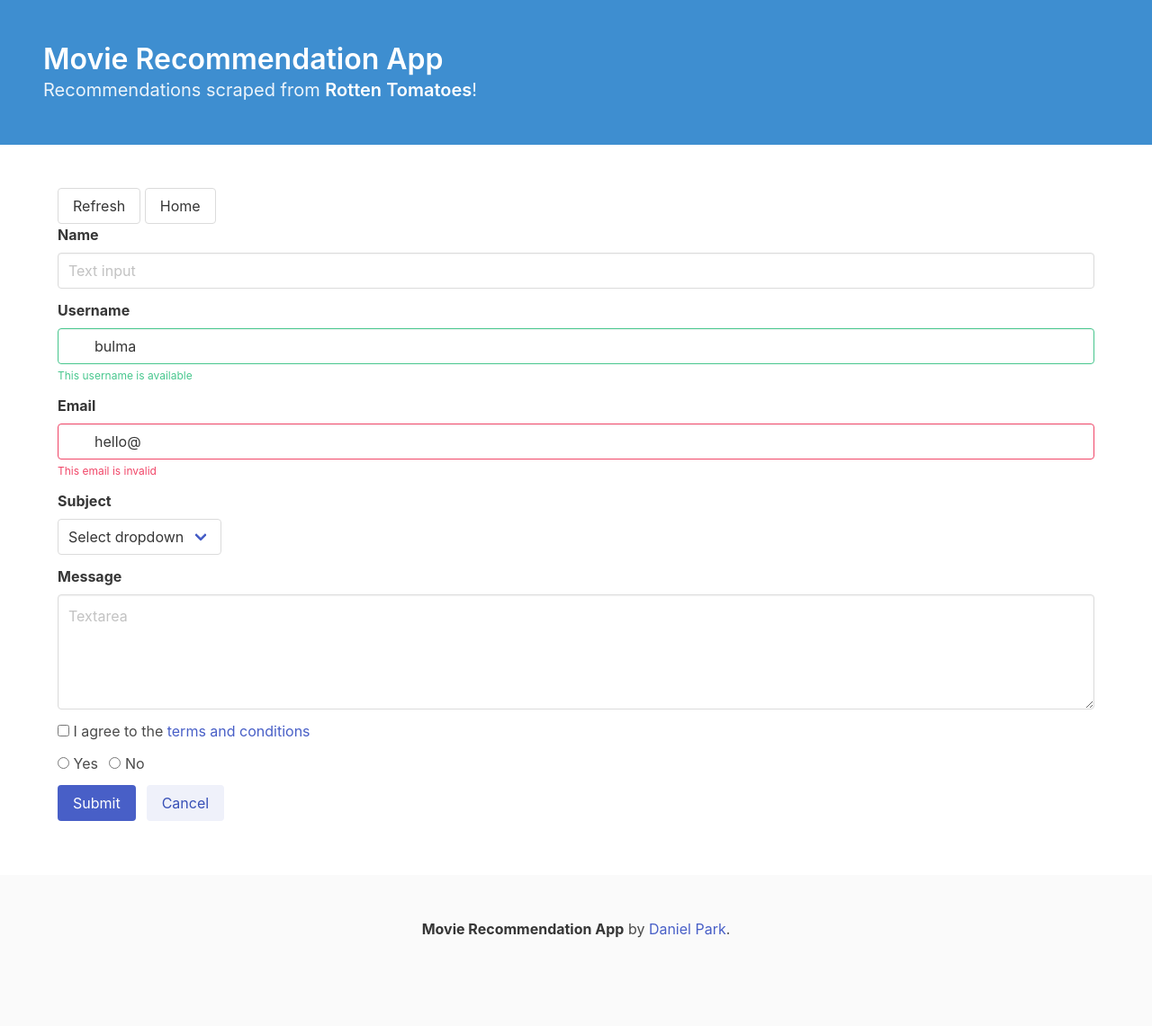
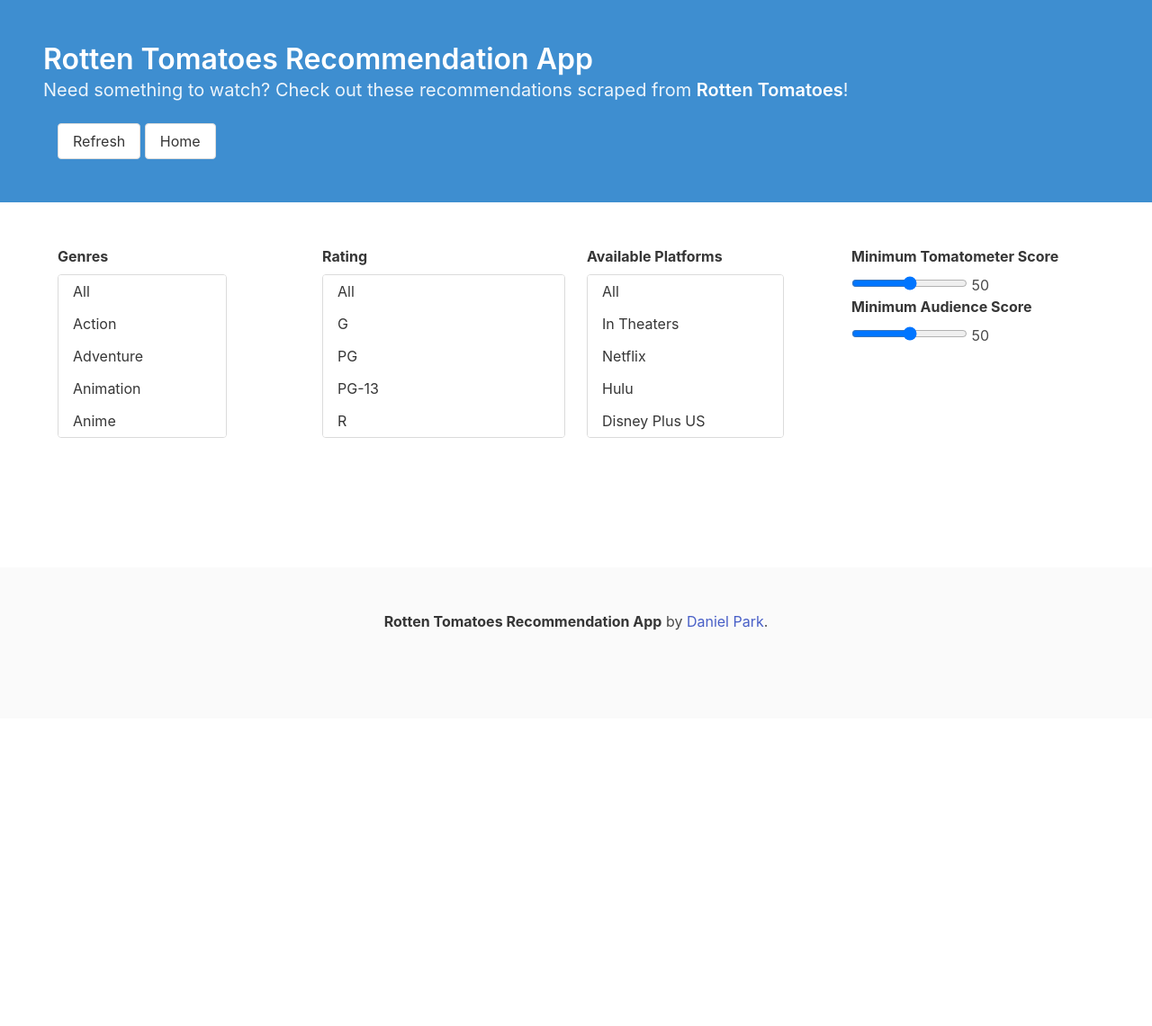
Before and after one commit to Danielpark1239/Movie_Recommendation_App, a Flask app: template templates/movies.html in a window 1280 px wide. Shown: the whole page at 90% size. After the commit the page ends 701 px from the top, so only its background shows below. Run offline with Flask 2, Linux system fonts and the light colour scheme; the template is opened without the code that fills it, so the values that code supplies are empty.

Commit message:
Setting up the form

```diff
--- a/templates/movies.html
+++ b/templates/movies.html
@@ -3,7 +3,7 @@
   <head>
     <meta charset="utf-8" />
     <meta name="viewport" content="width=device-width, initial-scale=1" />
-    <title>Movie Recommendation App</title>
+    <title>Rotten Tomatoes Recommendation App</title>
     <link
       rel="stylesheet"
       href="https://cdn.jsdelivr.net/npm/bulma@0.9.4/css/bulma.min.css"
@@ -12,117 +12,166 @@
 
   <section class="hero is-info">
     <div class="hero-body">
-      <p class="title">Movie Recommendation App</p>
+      <p class="title">Rotten Tomatoes Recommendation App</p>
       <p class="subtitle">
-        Recommendations scraped from <strong>Rotten Tomatoes</strong>!
+        Need something to watch? Check out these recommendations scraped from
+        <strong>Rotten Tomatoes</strong>!
       </p>
+
+      <div class="container">
+        <button class="button" onClick="window.location.reload()">
+          Refresh
+        </button>
+
+        <a class="button" href="/"> Home </a>
+      </div>
     </div>
   </section>
 
   <body>
     <section class="section">
       <div class="container">
-        <button class="button" onClick="window.location.reload()">
-          Refresh
-        </button>
-
-        <a class="button" href="/"> Home </a>
-
+        <div class="columns">
+          <div class="column">
             <div class="field">
-          <label class="label">Name</label>
               <div class="control">
-            <input class="input" type="text" placeholder="Text input" />
-          </div>
-        </div>
-
-        <div class="field">
-          <label class="label">Username</label>
-          <div class="control has-icons-left has-icons-right">
-            <input
-              class="input is-success"
-              type="text"
-              placeholder="Text input"
-              value="bulma"
-            />
-            <span class="icon is-small is-left">
-              <i class="fas fa-user"></i>
-            </span>
-            <span class="icon is-small is-right">
-              <i class="fas fa-check"></i>
-            </span>
-          </div>
-          <p class="help is-success">This username is available</p>
-        </div>
-
-        <div class="field">
-          <label class="label">Email</label>
-          <div class="control has-icons-left has-icons-right">
-            <input
-              class="input is-danger"
-              type="email"
-              placeholder="Email input"
-              value="hello@"
-            />
-            <span class="icon is-small is-left">
-              <i class="fas fa-envelope"></i>
-            </span>
-            <span class="icon is-small is-right">
-              <i class="fas fa-exclamation-triangle"></i>
-            </span>
-          </div>
-          <p class="help is-danger">This email is invalid</p>
-        </div>
-
-        <div class="field">
-          <label class="label">Subject</label>
-          <div class="control">
-            <div class="select">
-              <select>
-                <option>Select dropdown</option>
-                <option>With options</option>
+                <label class="label">Genres</label>
+                <div class="select is-multiple">
+                  <select multiple size="5">
+                    <option value="All">All</option>
+                    <option value="Action">Action</option>
+                    <option value="Adventure">Adventure</option>
+                    <option value="Animation">Animation</option>
+                    <option value="Anime">Anime</option>
+                    <option value="Biography">Biography</option>
+                    <option value="Comedy">Comedy</option>
+                    <option value="Crime">Crime</option>
+                    <option value="Documentary">Documentary</option>
+                    <option value="Drama">Drama</option>
+                    <option value="Faith&Spirituality">
+                      Faith and Spirituality
+                    </option>
+                    <option value="Fantasy">Fantasy</option>
+                    <option value="Foreign">Foreign</option>
+                    <option value="GameShow">Game Show</option>
+                    <option value="LGBTQ">LGBTQ</option>
+                    <option value="Health&Wellness">Health and Wellness</option>
+                    <option value="History">History</option>
+                    <option value="Horror">Horror</option>
+                    <option value="House&Garden">House and Garden</option>
+                    <option value="Independent">Independent</option>
+                    <option value="Kids&Family">Kids and Family</option>
+                    <option value="Music">Music</option>
+                    <option value="Musical">Musical</option>
+                    <option value="Mystery&Thriller">
+                      Mystery and Thriller
+                    </option>
+                    <option value="Nature">Nature</option>
+                    <option value="News">News</option>
+                    <option value="Other">Other</option>
+                    <option value="Reality">Reality</option>
+                    <option value="SciFi">Sci-fi</option>
+                    <option value="Short">Short</option>
+                    <option value="Soap">Soap</option>
+                    <option value="SpecialInterest">Special Interest</option>
+                    <option value="Sports&Fitness">Sports and Fitness</option>
+                    <option value="StandUp">Stand Up</option>
+                    <option value="TalkShow">Talk Show</option>
+                    <option value="Travel">Travel</option>
+                    <option value="Variety">Variety</option>
+                    <option value="War">War</option>
+                    <option value="Western">Western</option>
                   </select>
                 </div>
               </div>
             </div>
+          </div>
 
+          <div class="column">
             <div class="field">
-          <label class="label">Message</label>
               <div class="control">
-            <textarea class="textarea" placeholder="Textarea"></textarea>
+                <label class="label">Rating</label>
+                <div class="select is-multiple is-fullwidth">
+                  <select multiple size="5">
+                    <option value="All">All</option>
+                    <option value="G">G</option>
+                    <option value="PG">PG</option>
+                    <option value="PG-13">PG-13</option>
+                    <option value="R">R</option>
+                    <option value="NC-17">NC-17</option>
+                    <option value="NotRated">Not Rated</option>
+                    <option value="Unrated">Unrated</option>
+                  </select>
+                </div>
+              </div>
             </div>
           </div>
 
+          <div class="column">
             <div class="field">
               <div class="control">
-            <label class="checkbox">
-              <input type="checkbox" />
-              I agree to the <a href="#">terms and conditions</a>
-            </label>
+                <label class="label">Available Platforms</label>
+                <div class="select is-multiple">
+                  <select multiple size="5">
+                    <option value="All">All</option>
+                    <option value="InTheaters">In Theaters</option>
+                    <option value="Netflix">Netflix</option>
+                    <option value="Hulu">Hulu</option>
+                    <option value="disney-plus-us">Disney Plus US</option>
+                    <option value="Amazon-Prime-Video-us">
+                      Amazon Prime Video US
+                    </option>
+                    <option value="Showtimes">Showtimes</option>
+                    <option value="hbo-max">HBO Max</option>
+                    <option value="AppleTV">Apple TV</option>
+                    <option value="Itunes">Itunes</option>
+                    <option value="Vudu">Vudu</option>
+                    <option value="paramount-plus-us">Paramount Plus US</option>
+                    <option value="Peacock">Peacock</option>
+                  </select>
+                </div>
+              </div>
             </div>
           </div>
 
+          <div class="column">
             <div class="field">
               <div class="control">
-            <label class="radio">
-              <input type="radio" name="question" />
-              Yes
-            </label>
-            <label class="radio">
-              <input type="radio" name="question" />
-              No
-            </label>
+                <label class="label">Minimum Tomatometer Score</label>
+                <form oninput="result.value=parseInt(tomatometerSlider.value)">
+                  <input
+                    id="tomatometerSlider"
+                    class="slider has-output is-fullwidth"
+                    min="0"
+                    max="100"
+                    value="50"
+                    step="1"
+                    type="range"
+                  />
+                  <output name="result" for="tomatometerSlider">50</output>
+                </form>
+                <label class="label">Minimum Audience Score</label>
+                <form oninput="result.value=parseInt(audienceSlider.value)">
+                  <input
+                    id="audienceSlider"
+                    class="slider has-output is-fullwidth"
+                    min="0"
+                    max="100"
+                    value="50"
+                    step="1"
+                    type="range"
+                  />
+                  <output name="result" for="audienceSlider">50</output>
+                </form>
               </div>
             </div>
-
-        <div class="field is-grouped">
-          <div class="control">
-            <button class="button is-link">Submit</button>
-          </div>
-          <div class="control">
-            <button class="button is-link is-light">Cancel</button>
           </div>
         </div>
+      </div>
+    </section>
 
+    <section class="section">
+      <div class="container">
         <div class="content is-large">{{movieInfo}}</div>
       </div>
     </section>
@@ -131,7 +180,7 @@
   <footer class="footer">
     <div class="content has-text-centered">
       <p>
-        <strong>Movie Recommendation App</strong> by
+        <strong>Rotten Tomatoes Recommendation App</strong> by
         <a href="https://github.com/Danielpark1239">Daniel Park</a>.
       </p>
     </div>
```
Lines whose indentation alone changed are shown as unchanged.
